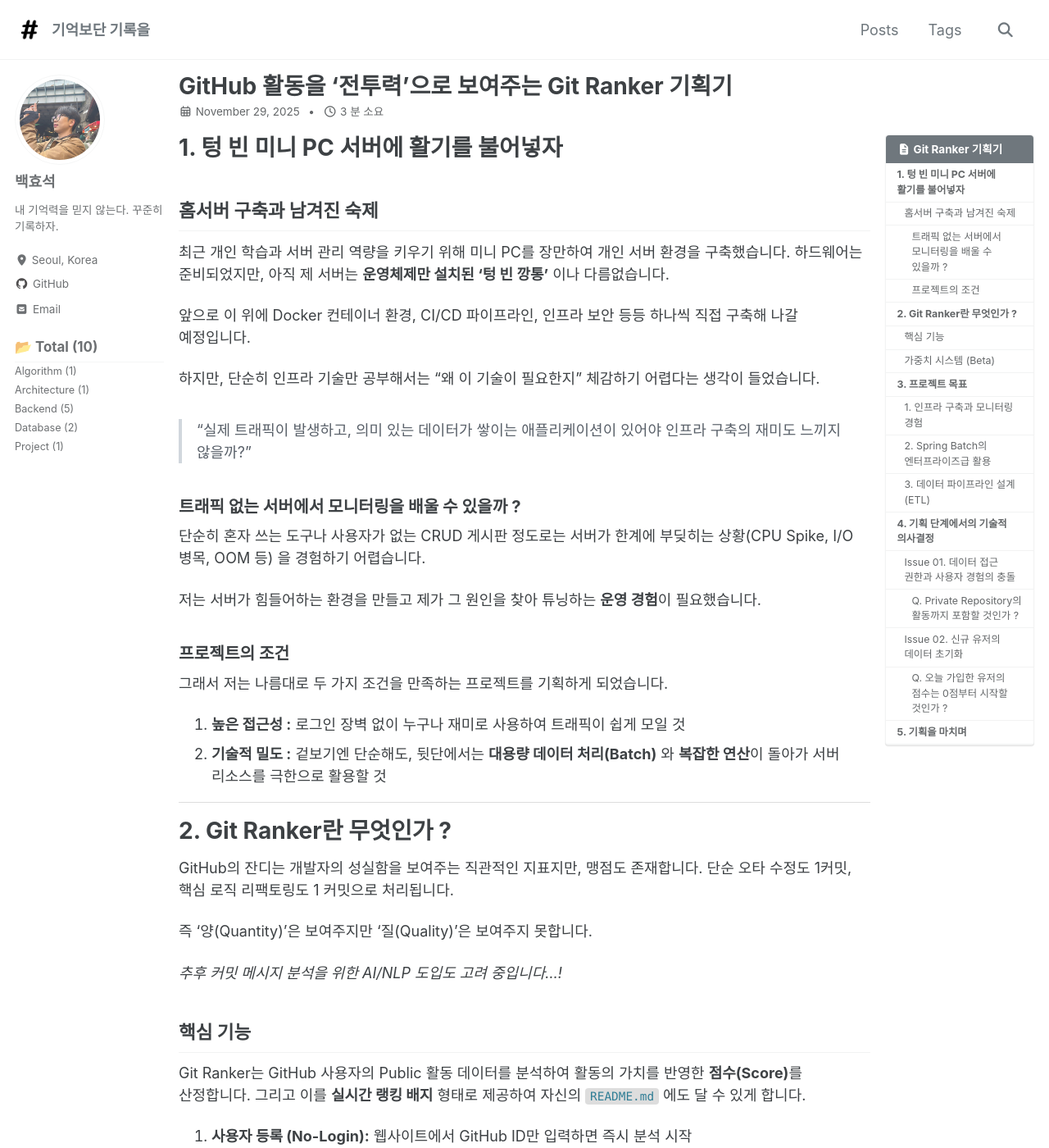
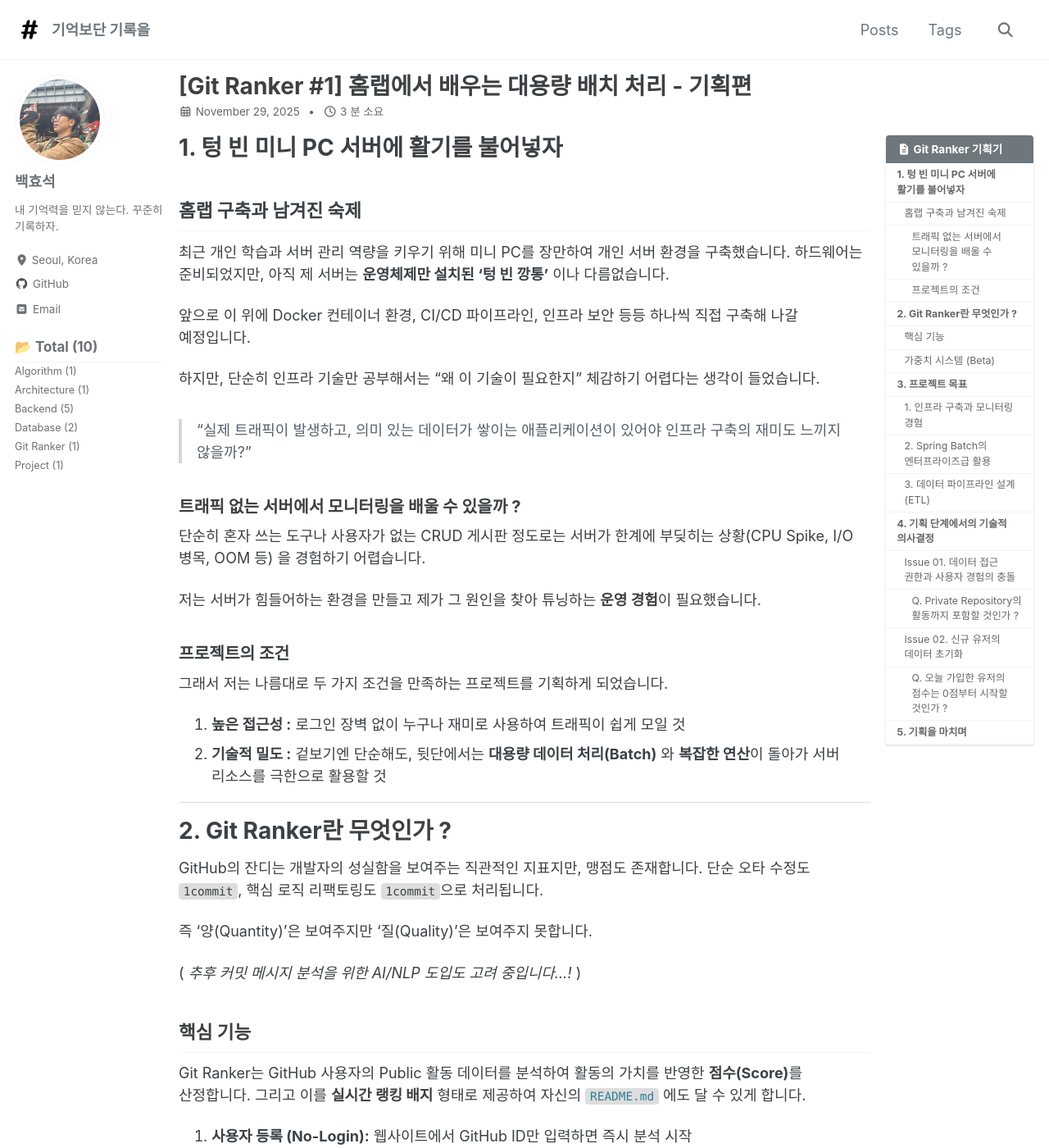
Before and after one commit to alexization/alexization.github.io, a Jekyll site: the page built from _posts/2025-11-29-git-ranker-planning.md, in a window 1280 px wide and 1400 px high. Shown: the whole window at 82% size. Built offline with Jekyll 4.4.1, drawn with Linux system fonts in a browser that asks for light colours; cached includes are drawn as plain includes; comment, search, counter and statistics services are not loaded; some of the changed text lies outside the part shown.

Commit message:
refactor: 게시글 제목 및 설명, 내용 일부 수정

```diff
--- a/_posts/2025-11-29-git-ranker-planning.md
+++ b/_posts/2025-11-29-git-ranker-planning.md
@@ -2,26 +2,27 @@
 header:
   teaser: /assets/images/logo.png
 
-title: "GitHub 활동을 ‘전투력’으로 보여주는 Git Ranker 기획기"
-excerpt: "미니 PC 홈랩 환경에서 대용량 트래픽과 배치 처리를 경험하기 위한 'Git Ranker' 프로젝트 기획 과정입니다."
+title: "[Git Ranker #1] 홈랩에서 배우는 대용량 배치 처리 - 기획편"
+excerpt: "GitHub API + Spring Batch로 실시간 랭킹 시스템을 구축하며, 홈랩 환경에서 대용량 배치 처리와 인프라 모니터링 경험을 쌓아가는 여정"
 categories:
   - Project
+  - Git Ranker
 tags:
    - Spring Batch
    - System Design
    - GitHub API
-   - Home Server
+   - Home Lab
 
 toc_label: "Git Ranker 기획기"
 toc: true
 toc_sticky: true
 
 date: 2025-11-29
-last_modified_at: 2025-11-29
+last_modified_at: 2025-12-01
 ---
 # 1. 텅 빈 미니 PC 서버에 활기를 불어넣자
 
-## 홈서버 구축과 남겨진 숙제
+## 홈랩 구축과 남겨진 숙제
 
 최근 개인 학습과 서버 관리 역량을 키우기 위해 미니 PC를 장만하여 개인 서버 환경을 구축했습니다. 하드웨어는 준비되었지만, 아직 제 서버는 **운영체제만 설치된 ‘텅 빈 깡통’** 이나 다름없습니다.
 
@@ -48,11 +49,11 @@
 
 # 2. Git Ranker란 무엇인가 ?
 
-GitHub의 잔디는 개발자의 성실함을 보여주는 직관적인 지표지만, 맹점도 존재합니다. 단순 오타 수정도 1커밋, 핵심 로직 리팩토링도 1 커밋으로 처리됩니다.
+GitHub의 잔디는 개발자의 성실함을 보여주는 직관적인 지표지만, 맹점도 존재합니다. 단순 오타 수정도 `1commit`, 핵심 로직 리팩토링도 `1commit`으로 처리됩니다.
 
 즉 ‘양(Quantity)’은 보여주지만 ‘질(Quality)’은 보여주지 못합니다.
 
-*추후 커밋 메시지 분석을 위한 AI/NLP 도입도 고려 중입니다…!*
+( *추후 커밋 메시지 분석을 위한 AI/NLP 도입도 고려 중입니다…!* )
 
 ## 핵심 기능
 
```
